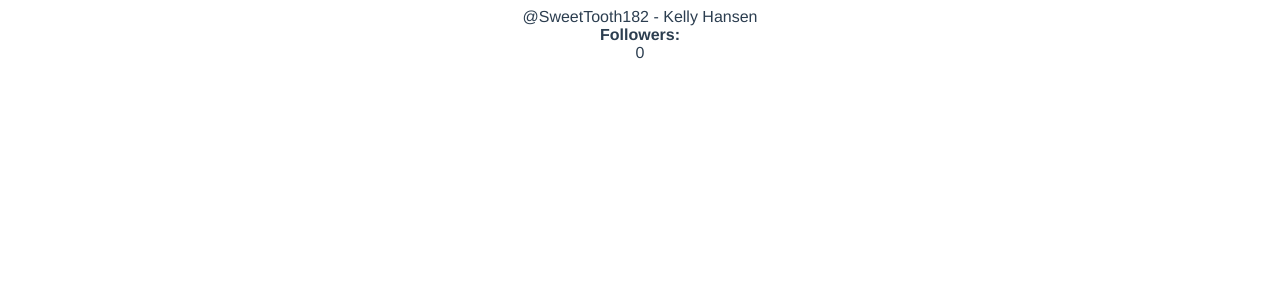
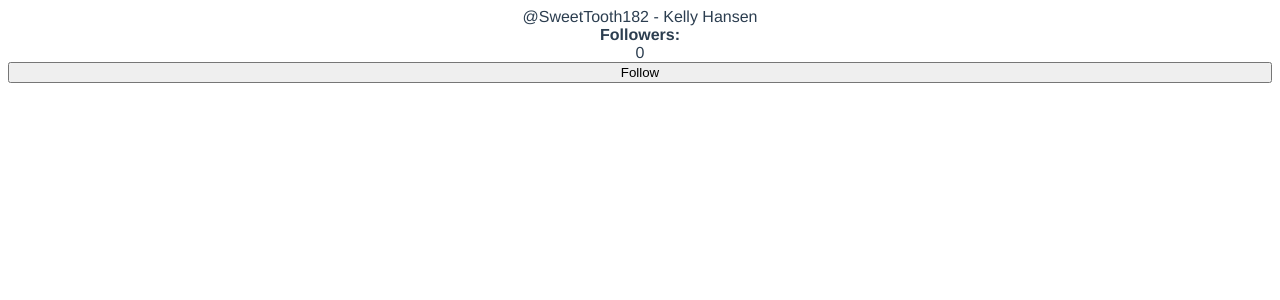
Before and after one commit to kelly-hansen/twotter, a Vue app in the folder twotter/: page / in a window 1280 px wide. Shown: the top 300 px of the page. Built offline with nearby package versions, Linux system fonts and the light colour scheme.

Commit message:
Follow button

```diff
--- a/twotter/src/App.vue
+++ b/twotter/src/App.vue
@@ -2,6 +2,7 @@
   <div id="app">
     @{{ user.username }} - {{ fullName }}
     <strong>Followers: </strong> {{ followers }}
+    <button @click="followUser">Follow</button>
   </div>
 </template>
 
```
